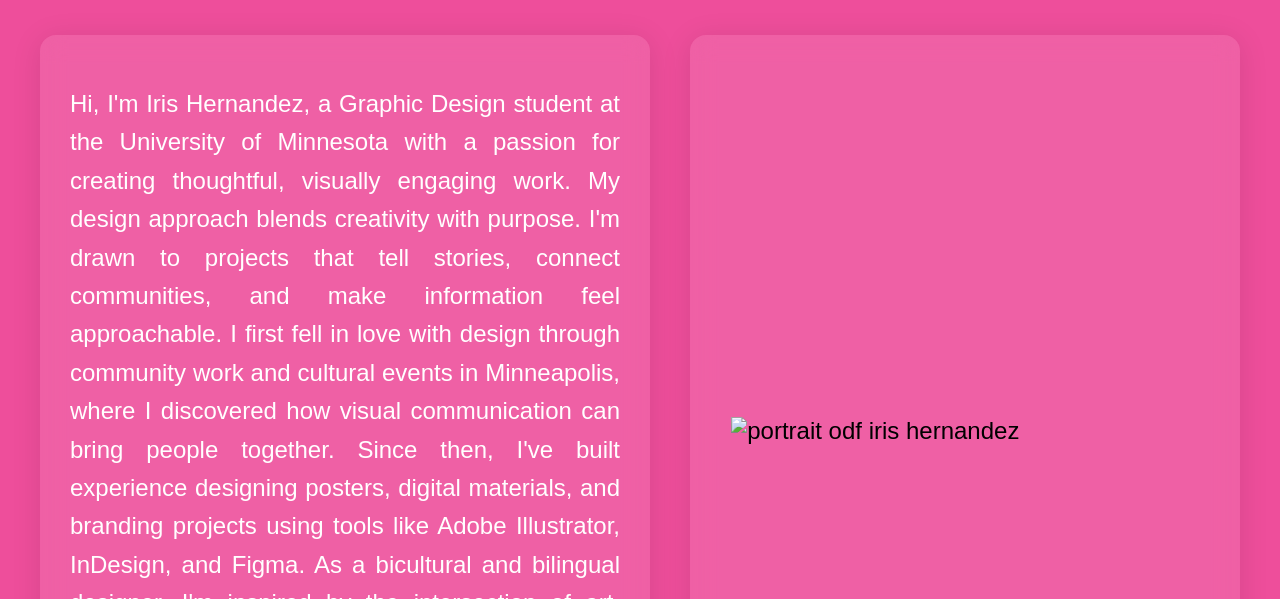
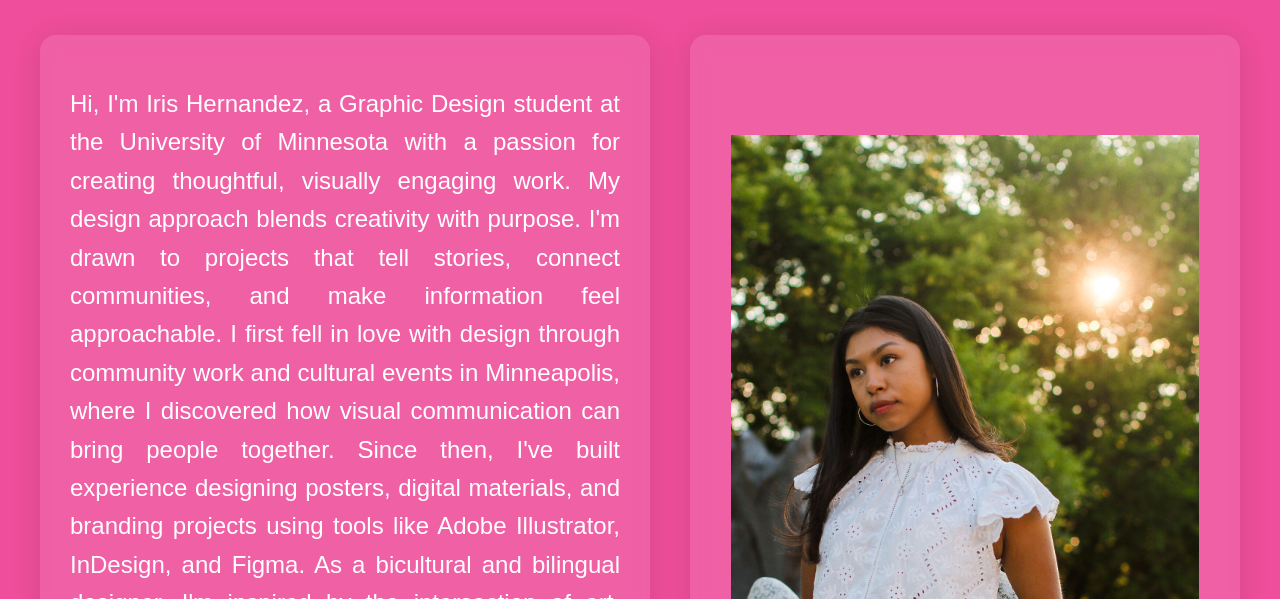
Before and after one commit to iriss3s/website, a plain HTML site: page about.html in a window 1280 px wide. Shown: the part 201-800 px from the top of the page. Drawn offline with Linux system fonts and the light colour scheme; a web font is replaced by a local one.

Commit message:
Update about.html

```diff
--- a/about.html
+++ b/about.html
@@ -34,7 +34,7 @@
     </div>
 
     <div class="about-image-glass">
-        <img src="images/SY_IRIS-32.jpg" alt="portrait odf iris hernandez">
+        <img src="SY_IRIS-32.jpg" alt="portrait odf iris hernandez">
     </div>
 </div>
 </section>
```
